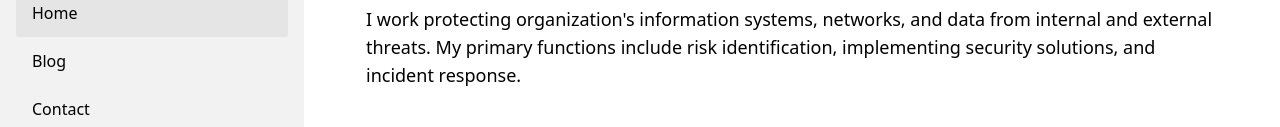
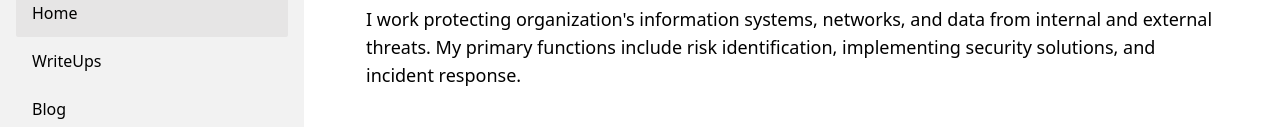
Before and after one commit to ZeroD0m/ZeroD0m.github.io, an Astro site: page / in a window 1280 px wide. Shown: the part 207-334 px from the top of the page. Built offline with nearby package versions, Linux system fonts and the light colour scheme; Astro itself is replaced by a stand-in of ours.

Commit message:
Update SideBar.astro

```diff
--- a/src/components/SideBar.astro
+++ b/src/components/SideBar.astro
@@ -30,7 +30,7 @@ import { Image } from "@astrojs/image/components";
       <!-- Sidebar content here -->
       <li><a id="home" href="/">Home</a></li>
       <!-- <li><a id="projects" href="/projects">Projects</a></li> -->
-      <!-- <li><a id="resources" href="/resources">Resources</a></li> -->
+      <li><a id="writeups" href="/writeups/">WriteUps</a></li>
       <li><a id="blog" href="/blog/">Blog</a></li>
       <!-- <li><a id="cv" href="/cv">CV</a></li> -->
       <li><a href="mailto:zerod0m@protonmail.com">Contact</a></li>
```
